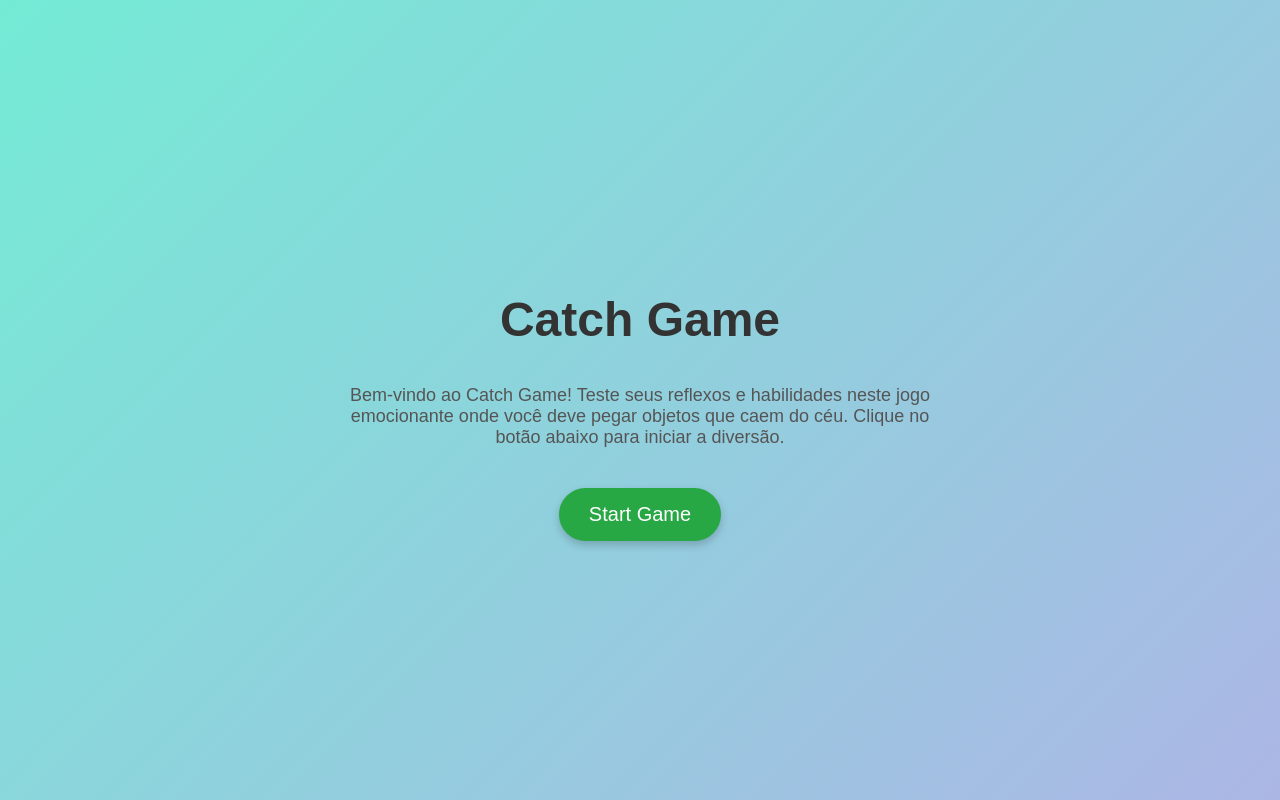
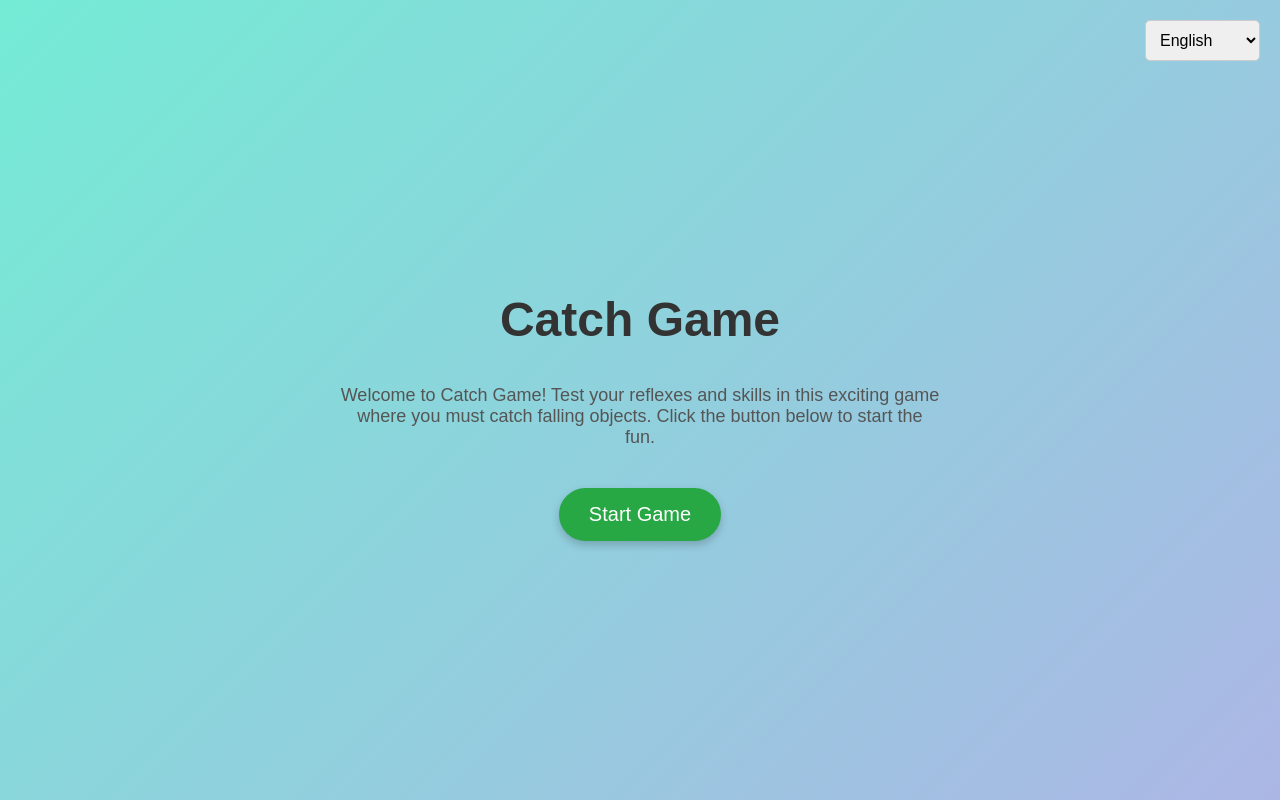
Before and after one commit to LucasCelestinoSE/Catch_Game_Pwa, a plain HTML site: page index.html in a window 1280 px wide. Drawn offline with Linux system fonts and the light colour scheme.

Commit message:
UPDATE: ADD LANGUAGE OPTIONS

```diff
--- a/index.html
+++ b/index.html
@@ -4,7 +4,6 @@
     <meta charset="UTF-8">
     <title>Catch Game - Landing Page</title>
     <style>
-        /* Estilo para o corpo da página */
         body {
             display: flex;
             flex-direction: column;
@@ -16,14 +15,12 @@
             font-family: 'Arial', sans-serif;
         }
 
-        /* Estilo para o título */
         h1 {
             color: #333;
             font-size: 48px;
             margin-bottom: 20px;
         }
 
-        /* Estilo para a descrição */
         p {
             color: #555;
             font-size: 18px;
@@ -32,9 +29,8 @@
             margin-bottom: 40px;
         }
 
-        /* Estilo para o botão */
         .btn {
-            background-color: #28a745; /* Verde */
+            background-color: #28a745;
             color: white;
             border: none;
             border-radius: 50px;
@@ -47,21 +43,58 @@
         }
 
         .btn:hover {
-            background-color: #218838; /* Verde escuro ao passar o mouse */
+            background-color: #218838;
             box-shadow: 0 6px 12px rgba(0, 0, 0, 0.3);
+        }
+
+        .language-selector {
+            position: absolute;
+            top: 20px;
+            right: 20px;
+        }
+
+        .language-selector select {
+            padding: 10px;
+            border-radius: 5px;
+            border: 1px solid #ccc;
+            font-size: 16px;
         }
     </style>
 </head>
 <body>
 
-    <!-- Título do jogo -->
-    <h1>Catch Game</h1>
+    <!-- Seletor de idioma -->
+    <div class="language-selector">
+        <select id="languageSelect" onchange="changeLanguage()">
+            <option value="en" selected>English</option>
+            <option value="pt">Português</option>
+        </select>
+    </div>
 
-    <!-- Descrição do jogo -->
-    <p>Bem-vindo ao Catch Game! Teste seus reflexos e habilidades neste jogo emocionante onde você deve pegar objetos que caem do céu. Clique no botão abaixo para iniciar a diversão.</p>
+    <!-- Título e descrição que serão dinâmicos -->
+    <h1 id="title">Catch Game</h1>
+    <p id="description">Welcome to Catch Game! Test your reflexes and skills in this exciting game where you must catch falling objects. Click the button below to start the fun.</p>
 
     <!-- Botão para iniciar o jogo -->
-    <a href="catch-game.html" class="btn">Start Game</a>
+    <a href="catch-game.html" class="btn" id="startButton">Start Game</a>
+
+    <script>
+        function changeLanguage() {
+            var language = document.getElementById("languageSelect").value;
+
+            if (language === "en") {
+                // Conteúdo em inglês
+                document.getElementById("title").innerText = "Catch Game";
+                document.getElementById("description").innerText = "Welcome to Catch Game! Test your reflexes and skills in this exciting game where you must catch falling objects. Click the button below to start the fun.";
+                document.getElementById("startButton").innerText = "Start Game";
+            } else if (language === "pt") {
+                // Conteúdo em português
+                document.getElementById("title").innerText = "Jogo Catch";
+                document.getElementById("description").innerText = "Bem-vindo ao Jogo Catch! Teste seus reflexos e habilidades neste jogo emocionante onde você deve pegar objetos que caem do céu. Clique no botão abaixo para iniciar a diversão.";
+                document.getElementById("startButton").innerText = "Iniciar Jogo";
+            }
+        }
+    </script>
 
 </body>
 </html>
```
Also changed, not shown: catch-game.html (+33 -1 lines).
